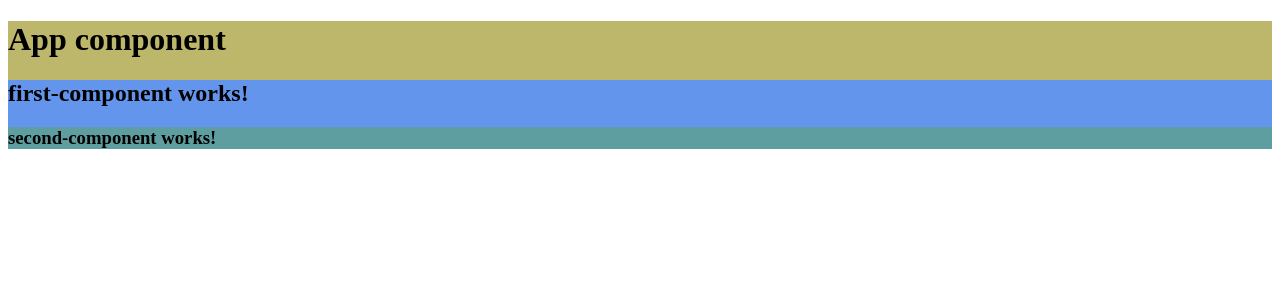
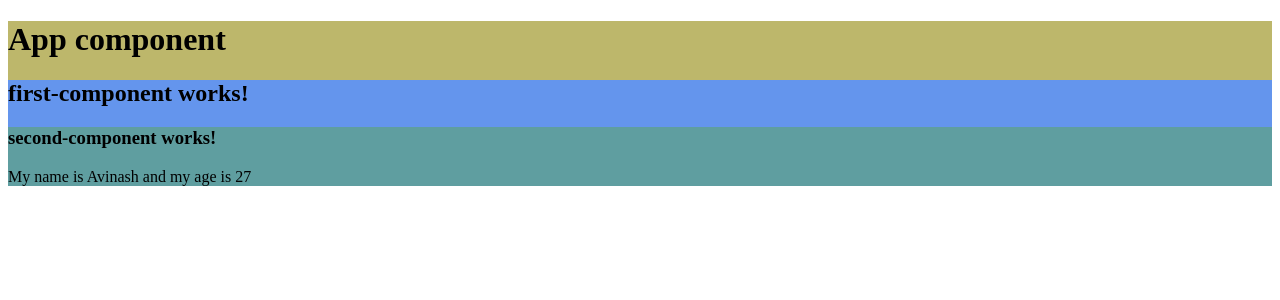
Before and after one commit to avinashredyy/Angular-Basics, an Angular app: page / in a window 1280 px wide. Shown: the top 300 px of the page. Built offline with nearby package versions, Linux system fonts and the light colour scheme.

Commit message:
Dsiplayed name and age using string interpolation

```diff
--- a/src/app/second-component/second-component.component.html
+++ b/src/app/second-component/second-component.component.html
@@ -1,3 +1,4 @@
 <div class="secondComponent">
     <h3>second-component works!</h3>
+    <p>My name is {{ name }} and my age is {{ getAge() }}</p>
 </div>
--- a/src/app/second-component/second-component.component.ts
+++ b/src/app/second-component/second-component.component.ts
@@ -12,4 +12,11 @@ export class SecondComponentComponent implements OnInit {
   ngOnInit(): void {
   }
 
+  name: string = 'Avinash';
+  age: number = 27;
+
+  getAge() {
+    return this.age;
+  }
+
 }
```
